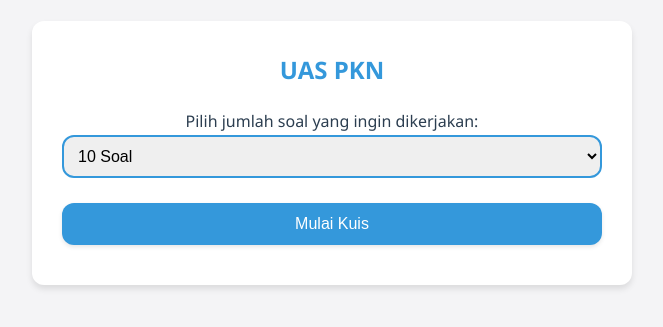
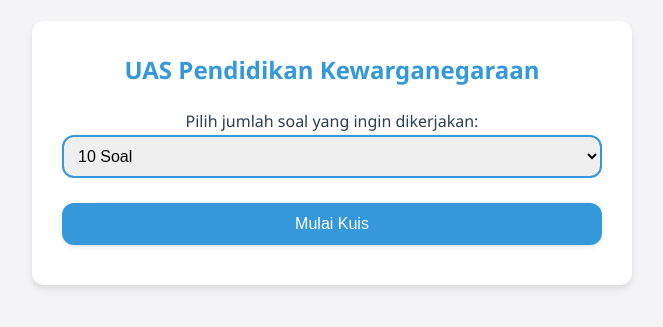
Before and after one commit to rajuagriva/PendidikanKewarganegaraan, a plain HTML site: page index.html in a window 1280 px wide. Shown: the part 247-574 px from the top of the page, without its empty margins (308-971 px from the left). Drawn offline with Linux system fonts and the light colour scheme.

Commit message:
index.html

```diff
--- a/index.html
+++ b/index.html
@@ -3,13 +3,13 @@
 <head>
     <meta charset="UTF-8">
     <meta name="viewport" content="width=device-width, initial-scale=1.0">
-    <title>PKN</title>
+    <title>UAS Pendidikan Kewarganegaraan</title>
     <link rel="stylesheet" href="styles.css">
 </head>
 <body>
     <div class="container">
         <div id="quiz-container">
-            <h1>UAS PKN</h1>
+            <h1>UAS Pendidikan Kewarganegaraan</h1>
 
             <div id="quiz-intro">
                 <div class="intro-content">
```
